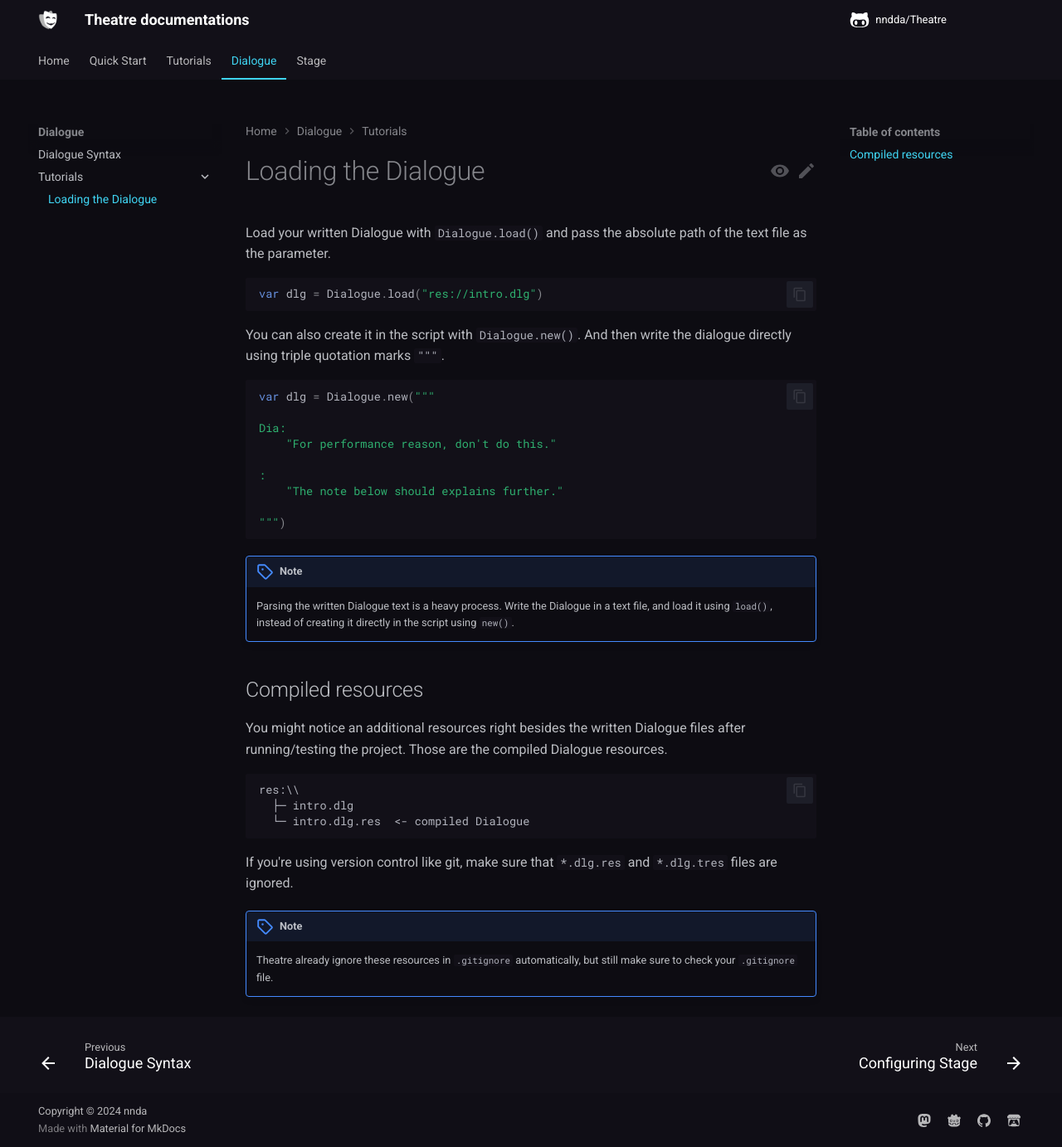
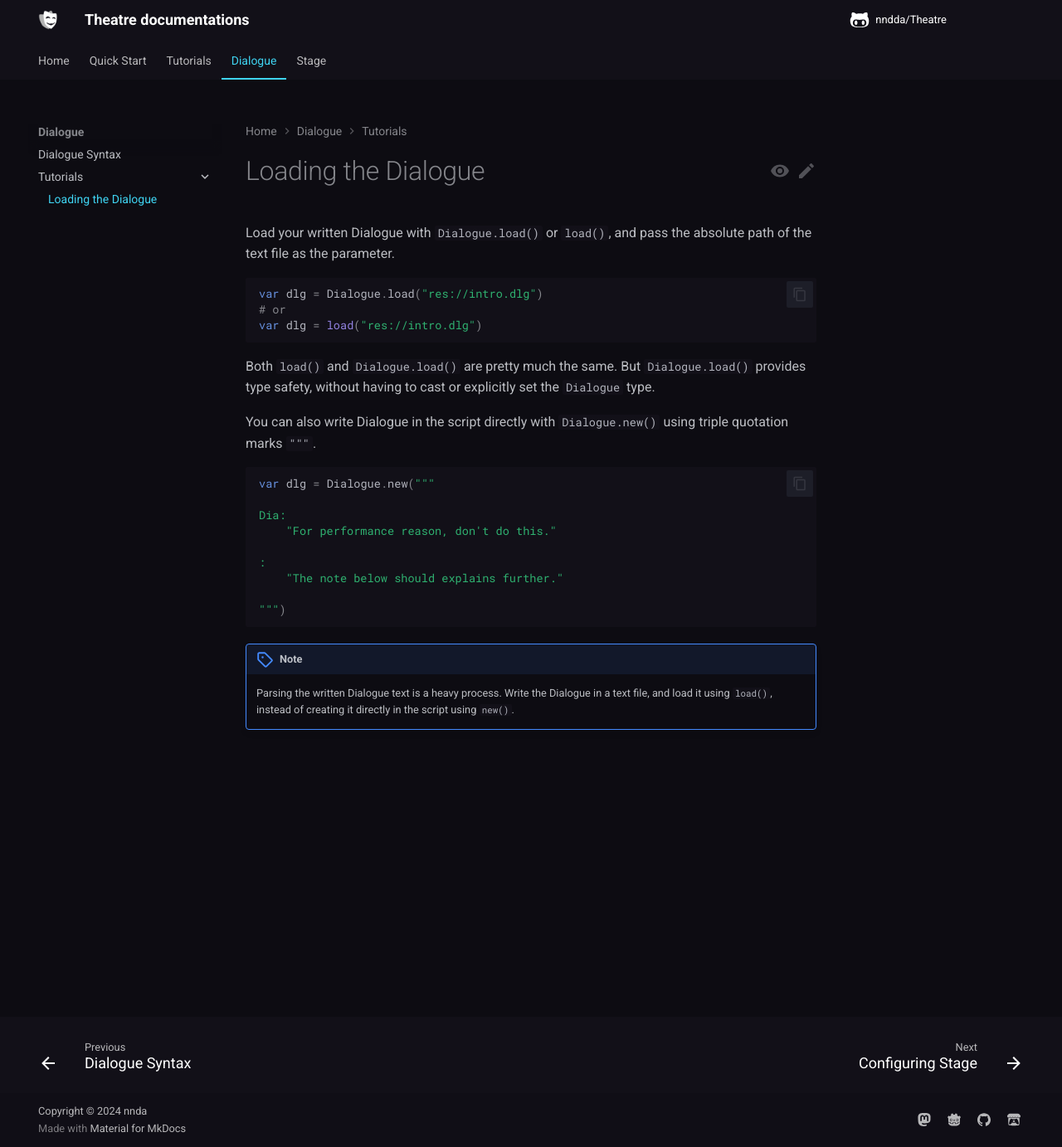
Before and after one commit to nndda/Theatre, an MkDocs documentation site: the page built from docs/class/dialogue/tutorials/constructing.md, in a window 1280 px wide and 1383 px high. Shown: the whole window at 83% size. Built offline with MkDocs 1.6.1 and Material for MkDocs 9.7.7, drawn with Linux system fonts in a browser that asks for light colours; comment, search, counter and statistics services are not loaded.

Commit message:
Update documentation

````diff
--- a/docs/class/dialogue/tutorials/constructing.md
+++ b/docs/class/dialogue/tutorials/constructing.md
@@ -1,12 +1,16 @@
 # Loading the Dialogue
 
-Load your written Dialogue with `Dialogue.load()` and pass the absolute path of the text file as the parameter.
+Load your written Dialogue with `Dialogue.load()` or `load()`, and pass the absolute path of the text file as the parameter.
 
 ```gdscript
 var dlg = Dialogue.load("res://intro.dlg")
+# or
+var dlg = load("res://intro.dlg")
 ```
 
-You can also create it in the script with `Dialogue.new()`. And then write the dialogue directly using triple quotation marks `"""`.
+Both `load()` and `Dialogue.load()` are pretty much the same. But `Dialogue.load()` provides type safety, without having to cast or explicitly set the `Dialogue` type.
+
+You can also write Dialogue in the script directly with `Dialogue.new()` using triple quotation marks `"""`.
 
 ```gdscript
 var dlg = Dialogue.new("""
@@ -22,17 +26,3 @@ Dia:
 
 !!! note
     Parsing the written Dialogue text is a heavy process. Write the Dialogue in a text file, and load it using `load()`, instead of creating it directly in the script using `new()`.
-
-## Compiled resources
-You might notice an additional resources right besides the written Dialogue files after running/testing the project. Those are the compiled Dialogue resources.
-
-```
-res:\\
-  ├─ intro.dlg
-  └─ intro.dlg.res  <- compiled Dialogue
-```
-
-If you're using version control like git, make sure that `*.dlg.res` and `*.dlg.tres` files are ignored.
-
-!!! Note
-    Theatre already ignore these resources in `.gitignore` automatically, but still make sure to check your `.gitignore` file.
````
Also changed, not shown: docs/class/dialogue/syntax.md (+21 -29 lines), docs/index.md (+1 -1 lines), docs/quickstart.md (+2 -2 lines).
